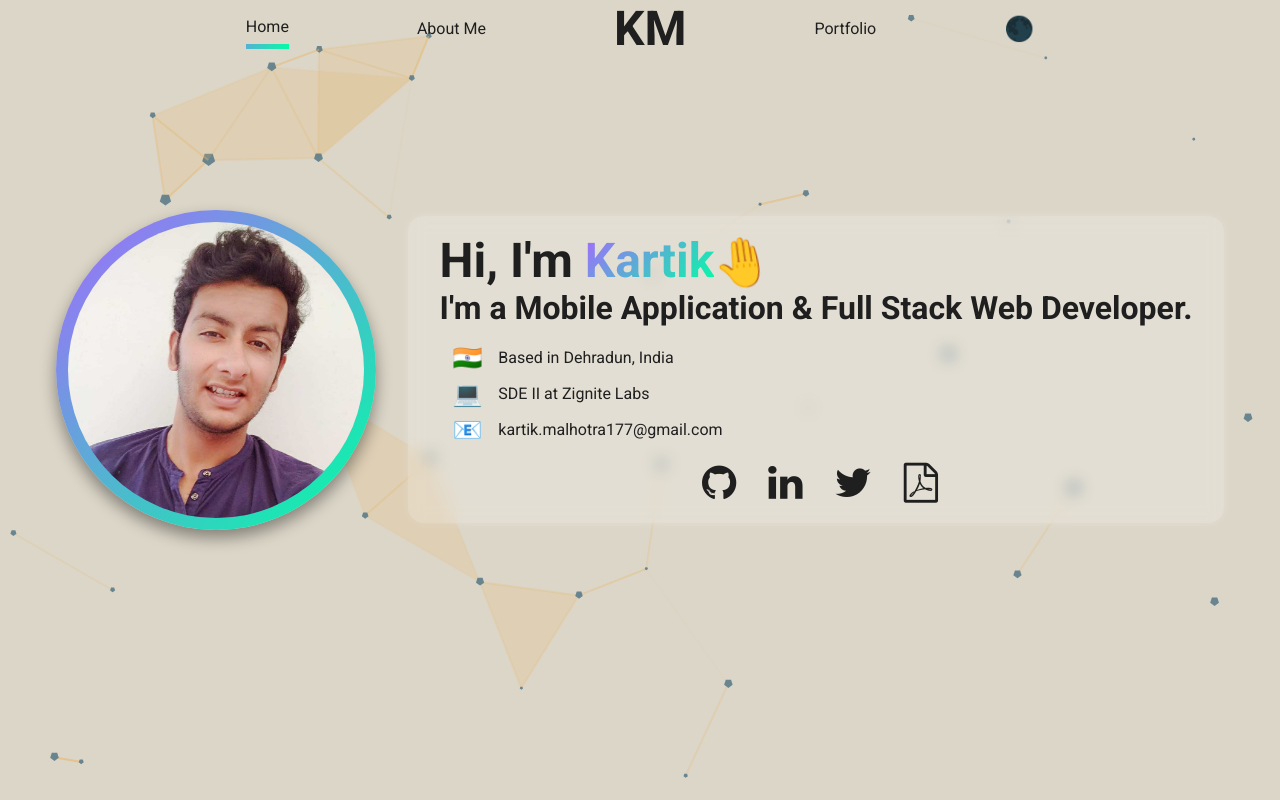
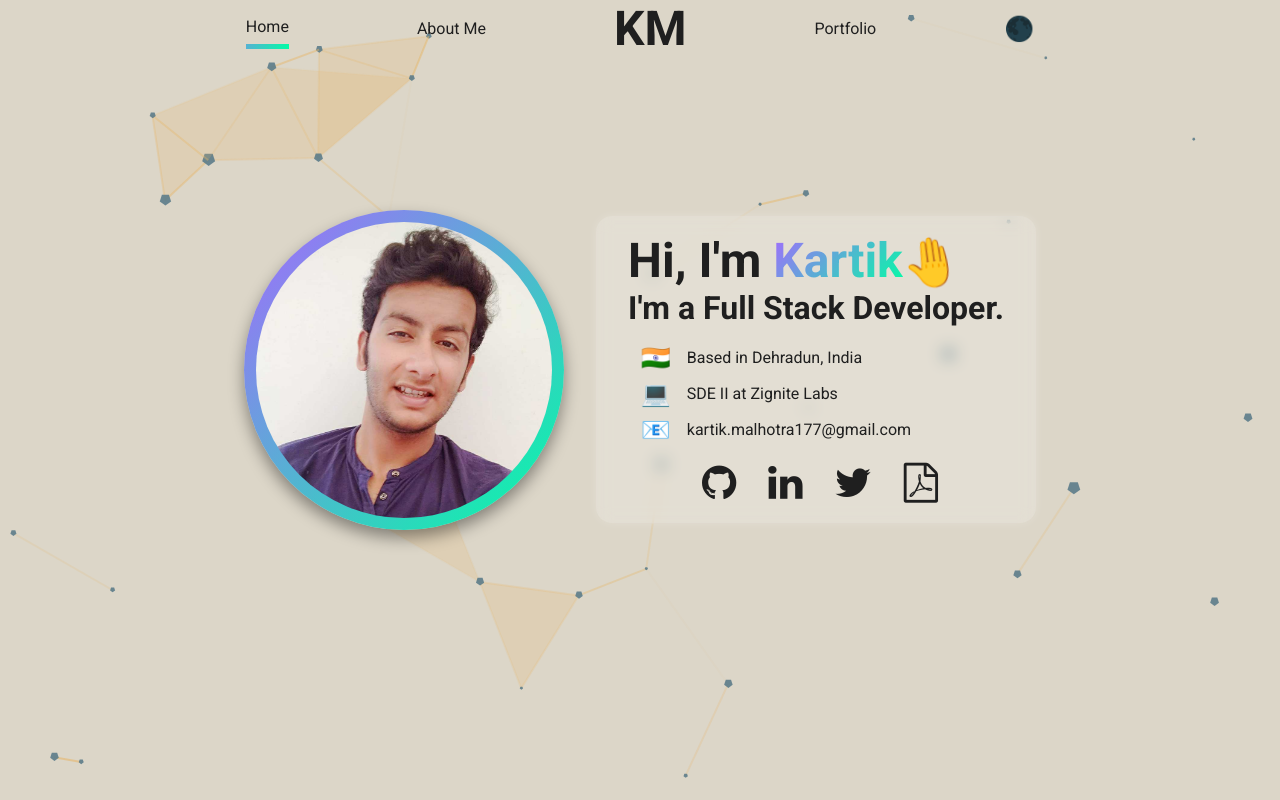
Before and after one commit to kartikmalhotra/kartik-portfolio, a React (Create React App) app: page / in a window 1280 px wide. Built offline with nearby package versions, Linux system fonts and the light colour scheme.

Commit message:
Resume update

```diff
--- a/src/assets/info/Info.js
+++ b/src/assets/info/Info.js
@@ -9,7 +9,7 @@ export const info = {
   firstName: 'Kartik',
   lastName: 'Malhotra',
   initials: 'KM', // the example uses first and last, but feel free to use three or more if you like.
-  position: 'Mobile Application & Full Stack Web Developer',
+  position: 'Full Stack Developer',
   selfPortrait: self, // don't change this unless you want to name your self-portrait in the "img" folder something else!
   gradient: `-webkit-linear-gradient(135deg, ${colors})`, // don't change this either
   baseColor: colors[0],
```
